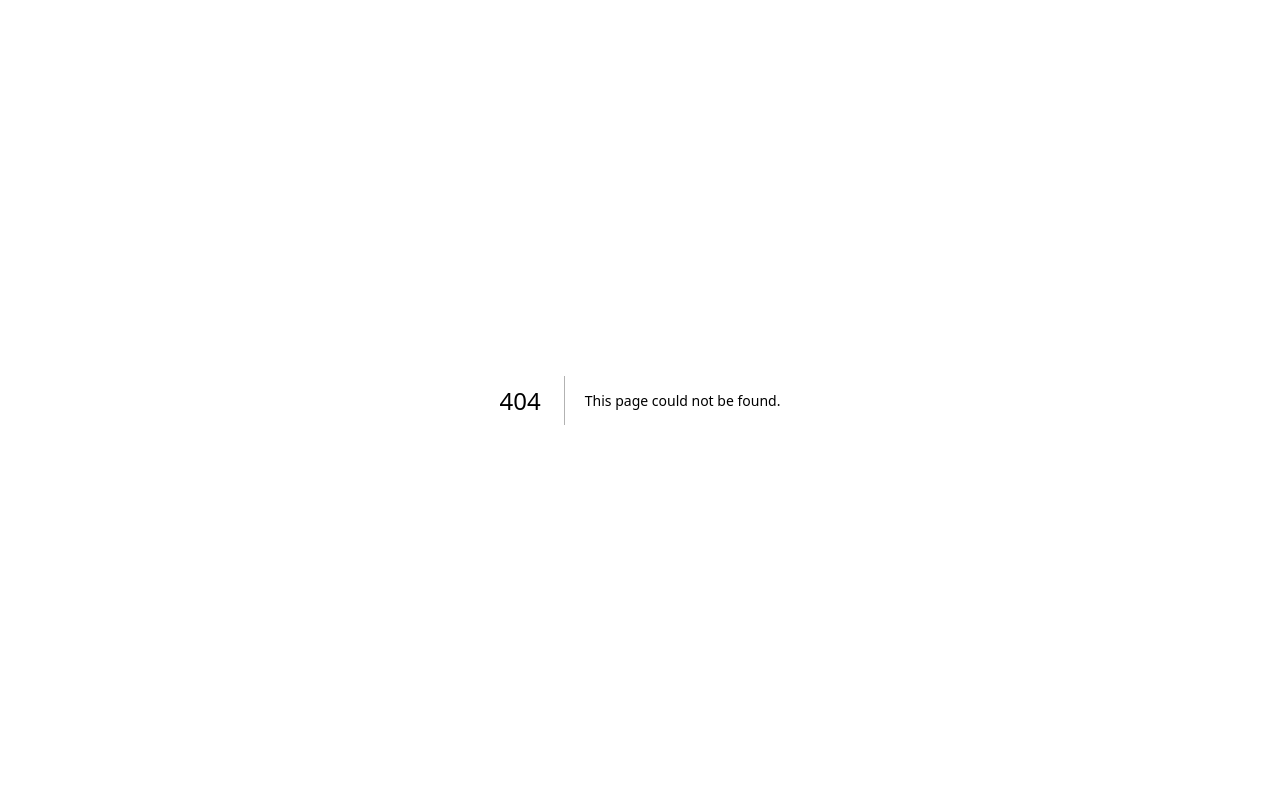
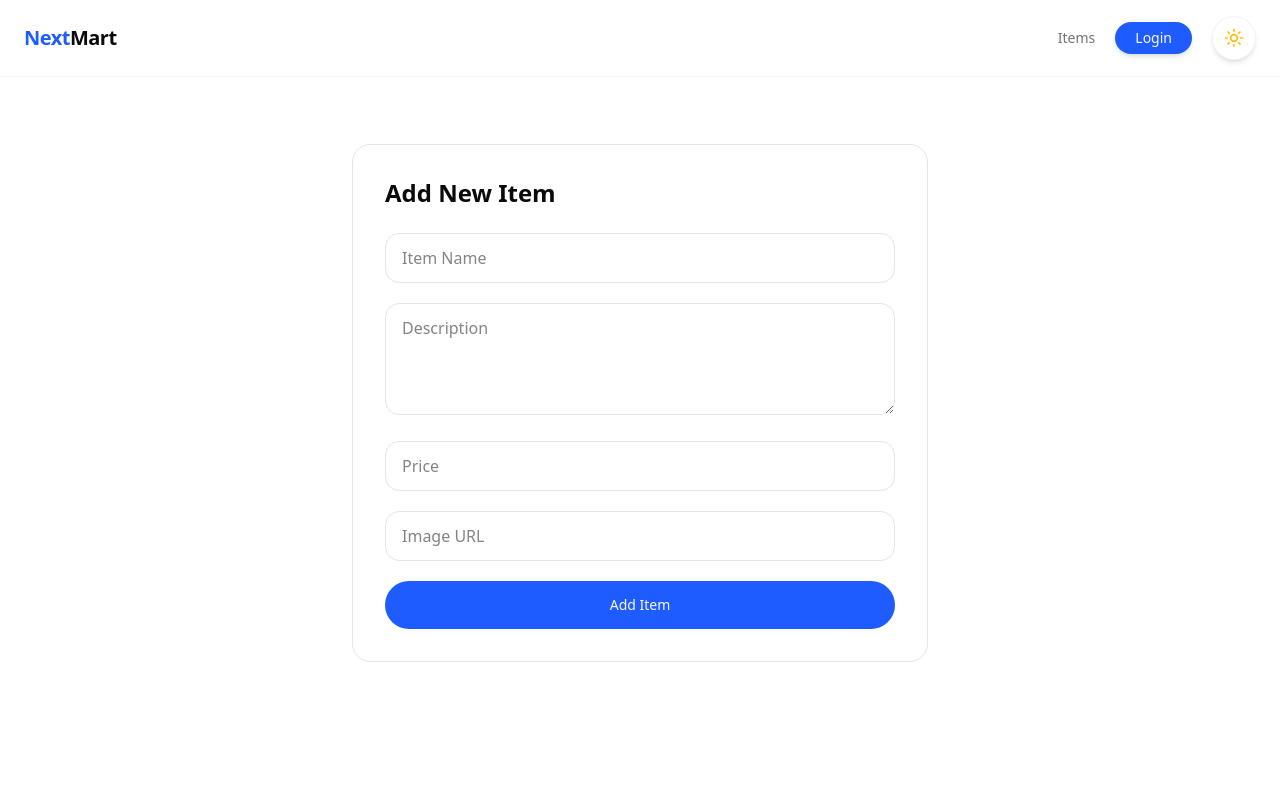
Before and after one commit to asrafulasf72/Next-Mart, a Next.js app: page /items/add in a window 1280 px wide. Before the commit this address had no page. Shown: the top 800 px of the page. Built offline with nearby package versions, Linux system fonts and the light colour scheme; no server answers.

Commit message:
Add Item page Added

```diff
--- /dev/null
+++ b/src/app/(main)/items/add/page.jsx
@@ -0,0 +1,11 @@
+import AddItemForm from '@/components/Items/AddItemForm';
+import React from 'react'
+
+ const AddItemPage = () => {
+  return (
+     <div className="max-w-5xl mx-auto px-6 py-16">
+      <AddItemForm />
+    </div>
+  )
+}
+export default AddItemPage;
--- /dev/null
+++ b/src/app/(main)/items/page.jsx
@@ -0,0 +1,10 @@
+import React from 'react'
+
+const ItemsPage = () => {
+  return (
+     <div className="max-w-7xl mx-auto px-6 py-16">
+      <h1 className="text-3xl font-bold">Items Page</h1>
+    </div>
+  )
+}
+export default ItemsPage;
--- /dev/null
+++ b/src/app/(main)/layout.jsx
@@ -0,0 +1,15 @@
+import Footer from "@/components/Footer/Footer";
+import Navbar from "@/components/Navbar/Navbar";
+
+
+export default function MainLayout({ children }) {
+  return (
+    <>
+      <Navbar />
+      <main className="pt-20 min-h-screen">
+        {children}
+      </main>
+      <Footer />
+    </>
+  );
+}
--- a/src/app/items/page.jsx
+++ /dev/null
@@ -1,18 +0,0 @@
-import { getServerSession } from "next-auth";
-import { authOptions } from "../api/auth/[...nextauth]/route";
-import { redirect } from "next/navigation";
-import Navbar from "@/components/Navbar/Navbar";
-
-export default async function ItemsPage() {
-  const session = await getServerSession(authOptions);
-
-  if (!session) {
-    redirect("/login");
-  }
-
-  return (
-    <div>
-      <h1>Protected Items Page</h1>
-    </div>
-  );
-}
--- a/src/components/Auth/LoginForm.jsx
+++ b/src/components/Auth/LoginForm.jsx
@@ -40,7 +40,7 @@ const LoginForm = () => {
         setLoading(true);
         const res = await signIn("google", {
             redirect: false,        // handle manually
-            callbackUrl: "/items",  // redirect after login
+            callbackUrl: "/",  // redirect after login
         });
         setLoading(false);
 
@@ -59,7 +59,7 @@ const LoginForm = () => {
         }
 
         toast.success(`Google login successful 🎉 (${sessionData.user.email})`);
-        router.push(res.url || "/items");
+        router.push(res.url || "/");
     };
 
     return (
--- /dev/null
+++ b/src/components/Items/AddItemForm.jsx
@@ -0,0 +1,38 @@
+"use client";
+
+import { Button } from "@/components/ui/button";
+
+export default function AddItemForm() {
+  return (
+    <div className="max-w-xl mx-auto border rounded-2xl p-8">
+      <h2 className="text-2xl font-bold mb-6">Add New Item</h2>
+
+      <form className="space-y-5">
+        <input
+          placeholder="Item Name"
+          className="w-full px-4 py-3 border rounded-xl"
+        />
+
+        <textarea
+          placeholder="Description"
+          className="w-full px-4 py-3 border rounded-xl h-28"
+        />
+
+        <input
+          placeholder="Price"
+          type="number"
+          className="w-full px-4 py-3 border rounded-xl"
+        />
+
+        <input
+          placeholder="Image URL"
+          className="w-full px-4 py-3 border rounded-xl"
+        />
+
+        <Button className="w-full rounded-full py-6">
+          Add Item
+        </Button>
+      </form>
+    </div>
+  );
+}
```
